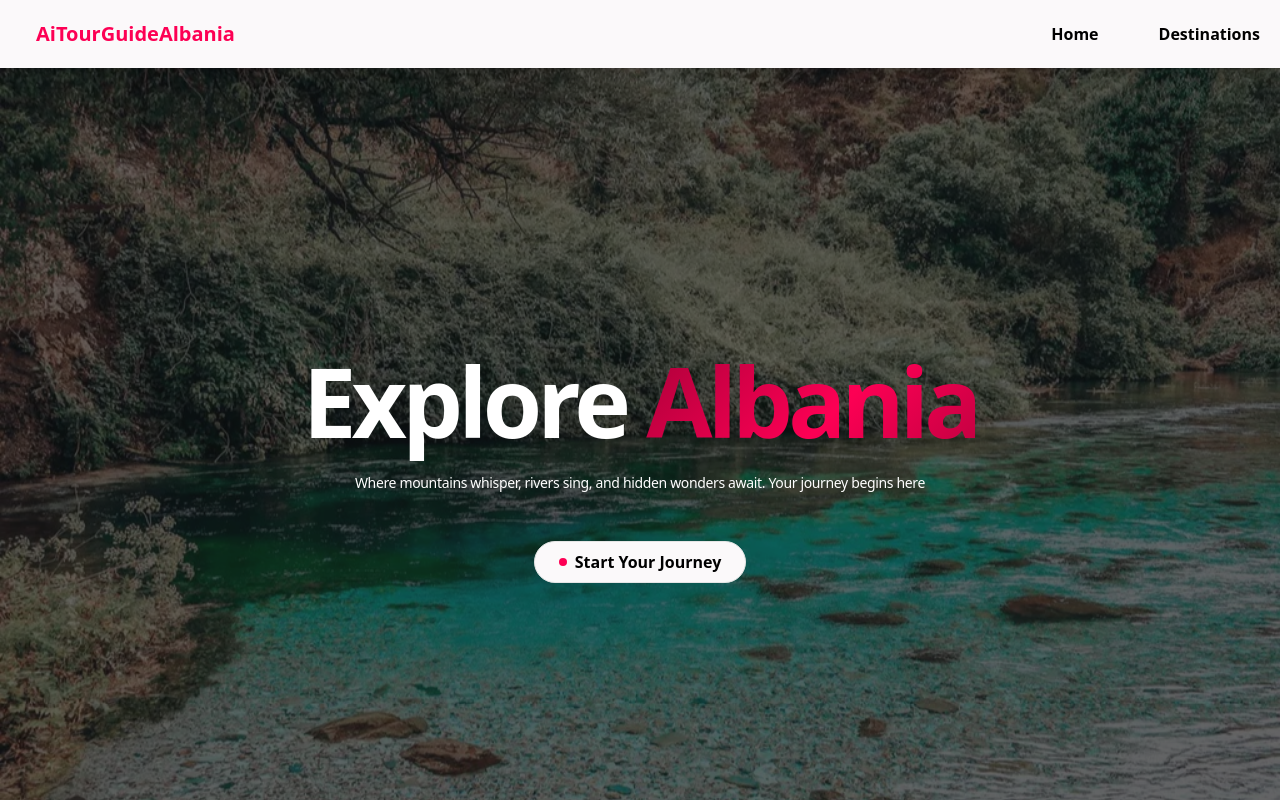
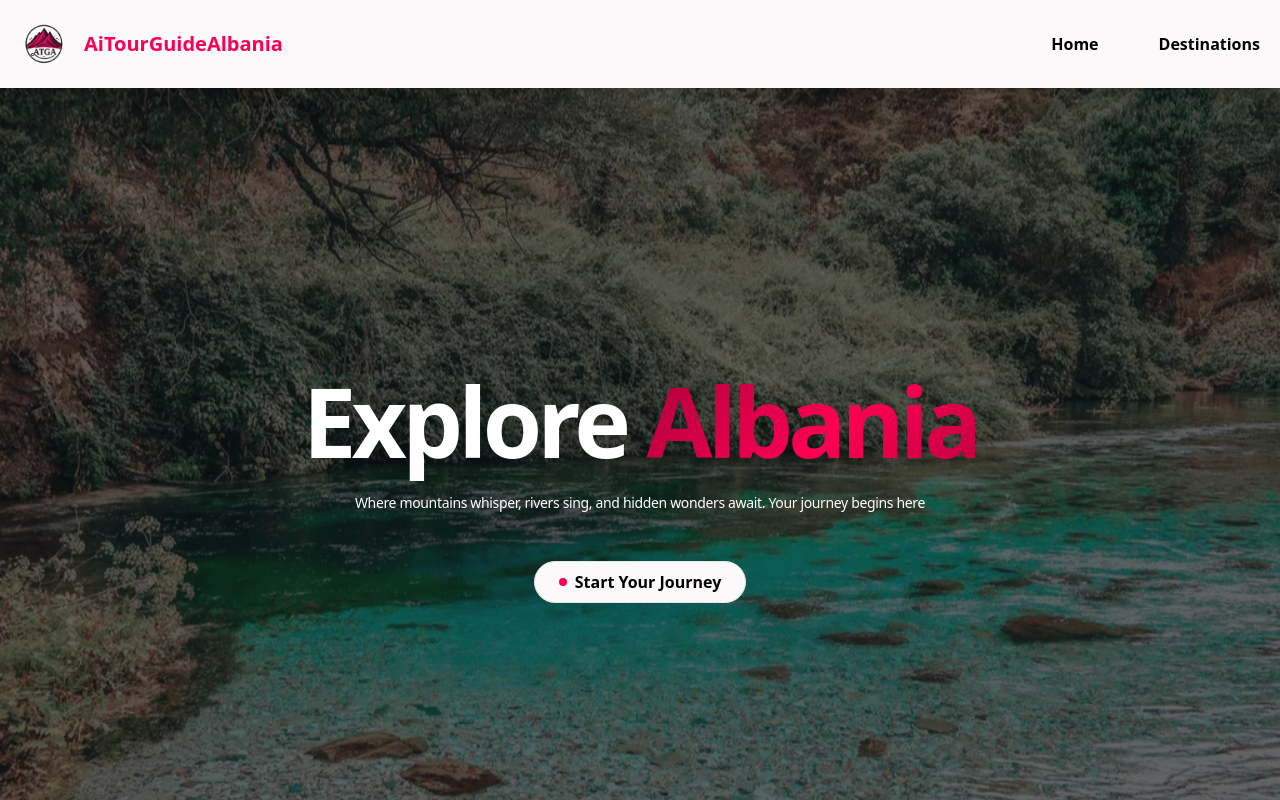
Before and after one commit to RigersUliu/ai-tour-guide, a Next.js app: page / in a window 1280 px wide. Shown: the top 800 px of the page. Built offline with nearby package versions, Linux system fonts and the light colour scheme.

Commit message:
small change

```diff
--- a/src/app/components/navbar.tsx
+++ b/src/app/components/navbar.tsx
@@ -1,6 +1,7 @@
 "use client";
 import { useState } from "react";
 import Link from "next/link";
+import Image from "next/image";
 
 const Navbar = () => {
   const [isOpen, setIsOpen] = useState(false); // State to manage mobile menu visibility
@@ -14,11 +15,13 @@ const Navbar = () => {
       <div className="container mx-auto flex justify-between items-center">
         <div className="flex items-center space-x-4">
           <Link href="/" className="flex items-center">
-            {/* <img
+            <Image
               src="/assets/logo/logo_transparent.png"
               alt="AiTourGuide Albania"
+              width={100}
+              height={48}
               className="h-12 w-auto"
-            /> */}
+            />
           </Link>
           <h1 className="text-primary text-xl font-bold">AiTourGuideAlbania</h1>
         </div>
@@ -73,11 +76,13 @@ const Navbar = () => {
         >
           <div className="flex flex-col items-center space-y-4">
             <Link href="/" className="flex items-center mb-4">
-              {/* <img
+              <Image
                 src="/assets/logo/logo_transparent.png"
                 alt="AiTourGuide Albania"
+                width={120}
+                height={56}
                 className="h-14 w-auto"
-              /> */}
+              />
             </Link>
             <h1 className="text-primary text-xl font-bold mb-4">
               AiTourGuideAlbania
```
